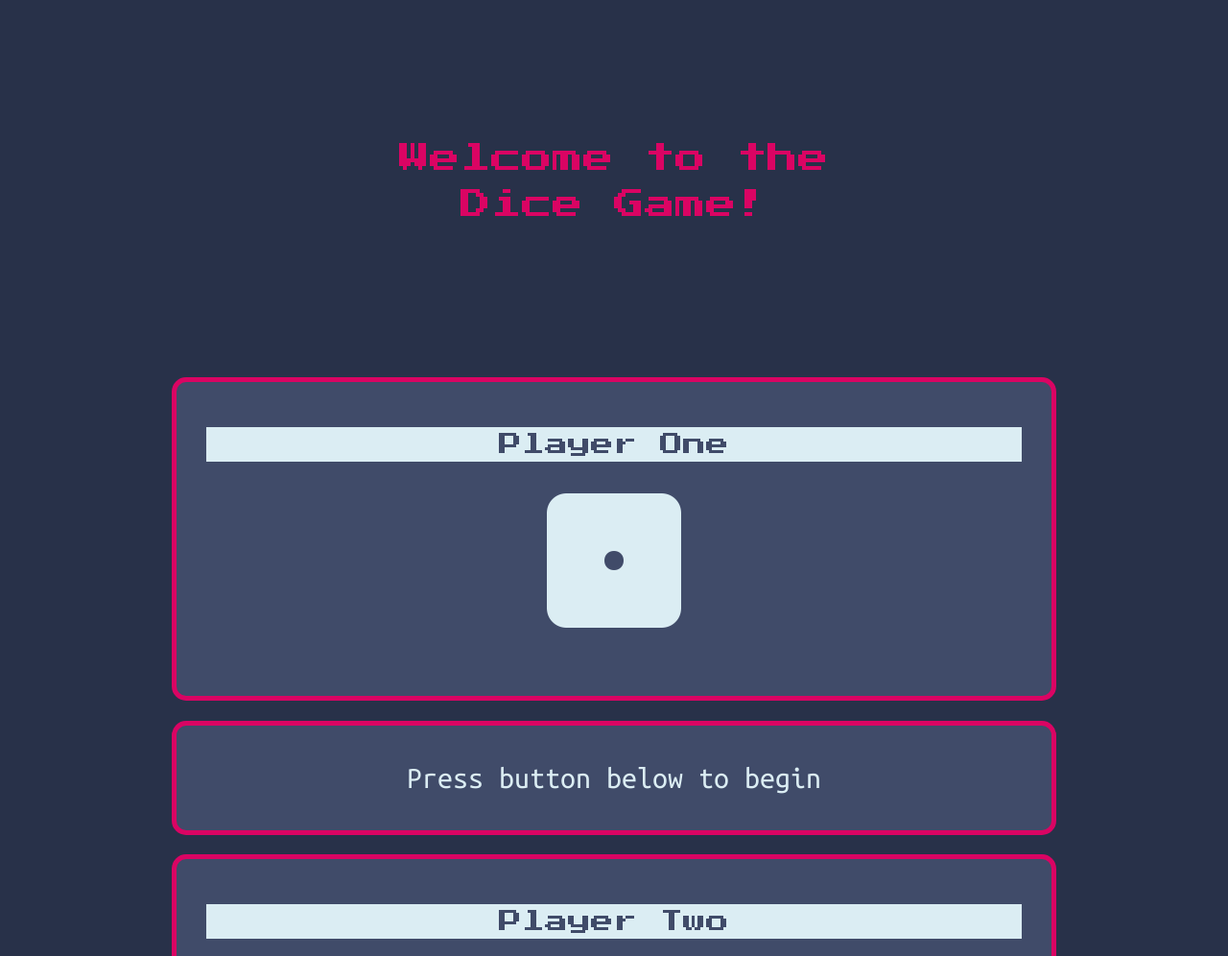
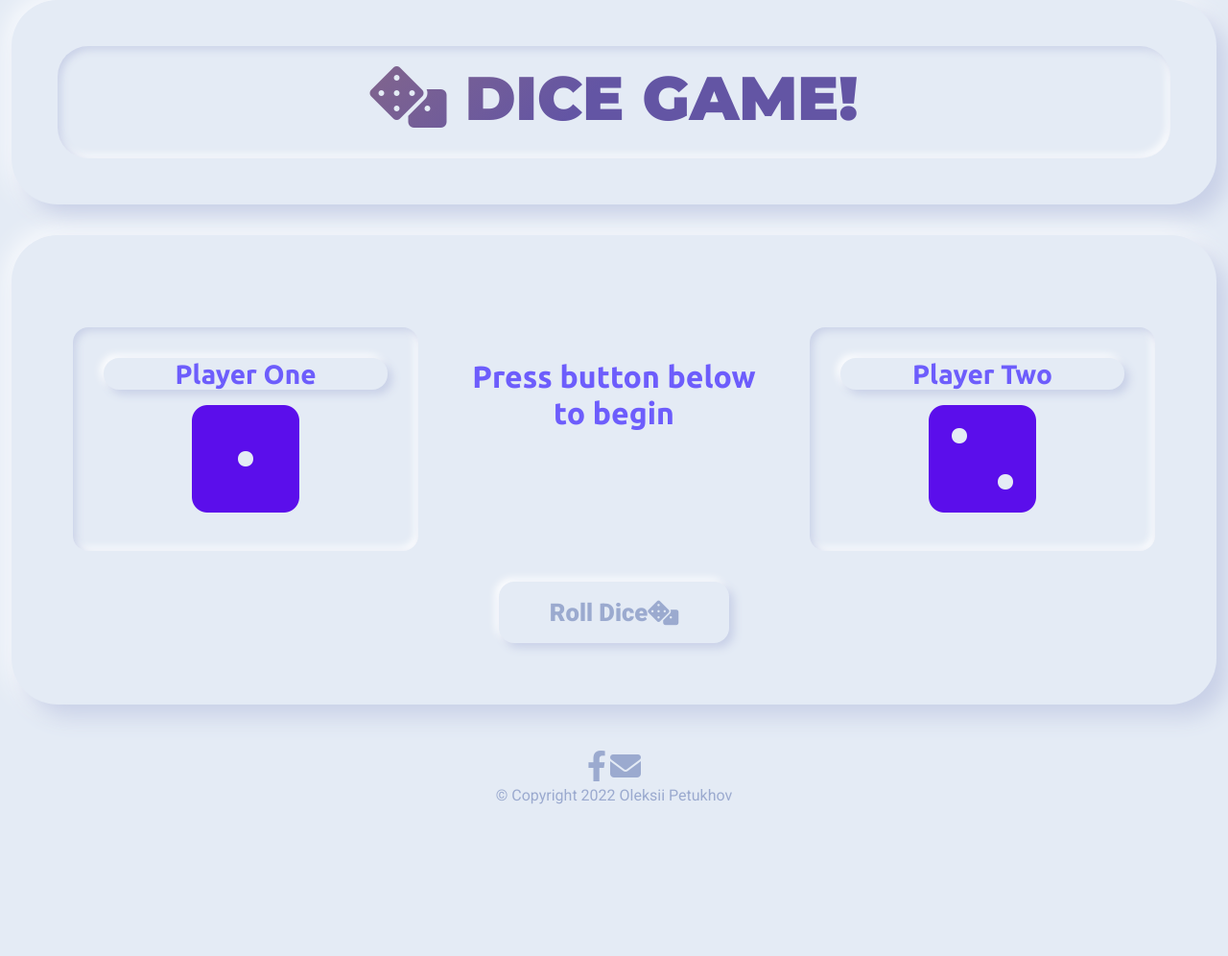
Before and after one commit to a-petukhov/dice, a plain HTML site: page index.html in a window 1280 px wide. Shown: the top 996 px of the page at 96% size. After the commit the page ends 857 px from the top, so only its background shows below. Drawn offline with nearby package versions, Linux system fonts and the light colour scheme.

Commit message:
Updated design & minor improvements in JS
New design
Working JS
CSS needs to be updated along side with HTML

```diff
--- a/index.html
+++ b/index.html
@@ -8,7 +8,7 @@
     <link rel="preconnect" href="https://fonts.googleapis.com" />
     <link rel="preconnect" href="https://fonts.gstatic.com" crossorigin />
     <link
-      href="https://fonts.googleapis.com/css2?family=Press+Start+2P&family=Ubuntu+Mono&display=swap"
+      href="https://fonts.googleapis.com/css2?family=Montserrat:wght@400;900&family=Roboto:wght@400;900&family=Ubuntu:wght@400;700&display=swap"
       rel="stylesheet"
     />
 
@@ -30,68 +30,82 @@
   </head>
 
   <body>
+    <div class="container-fluid background-holder">
       <!-- Header Section -->
-    <section class="container-fluid">
-      <div class="header-title">
-        <h1>
-          Welcome to the <br />
-          <!-- <i class="fa-solid fa-dice fa-bounce"></i> -->
-          Dice Game!
-          <!-- <i class="fa-solid fa-dice fa-bounce"></i> -->
-        </h1>
+      <section class="container-fluid header-section">
+        <div class="header-content">
+          <div class="text">
+            <h1><i class="fa-solid fa-dice"></i> Dice Game!</h1>
+          </div>
         </div>
       </section>
 
       <!-- Dices Section -->
-    <section class="container-fluid">
-      <div class="dice-card">
-        <div class="dice-card-body">
-          <div class="dice-card-header">
-            <h3>Player One</h3>
-          </div>
-
-          <div>
-            <i class="fa-solid fa-dice-one fa-10x dice"></i>
+      <section class="container-fluid dice-section">
+        <div class="row">
+          <div class="col-md-12 d-none d-md-block d-lg-none">
+            <div class="">
+              <div class="dice-header">
+                <h2>Press button below to begin</h2>
               </div>
             </div>
           </div>
 
-      <div class="dice-header">
-        <h2>Press button below to begin</h2>
+          <div class="col-lg-4 col-md-6 col-sm-12">
+            <div class="player-card">
+              <div class="player-card-heading">
+                <h3>Player One</h3>
               </div>
 
-      <div class="dice-card">
-        <div class="dice-card-body">
-          <div class="dice-card-header">
-            <h3>Player Two</h3>
-          </div>
-
-          <div>
-            <i class="fa-solid fa-dice-two fa-10x dice"></i>
+              <div class="player-card-body">
+                <i class="fa-dice-one fa-solid fa-8x dice"></i>
               </div>
             </div>
           </div>
 
-      <div class="dice-button">
-        <button class="btn btn-lg btn-outline-light" onclick="rollDice()">
+          <div class="col-lg-4 d-sm-block d-md-none d-lg-block">
+            <div class="player-card-header">
+              <div class="dice-header">
+                <h2>Press button below to begin</h2>
+              </div>
+            </div>
+          </div>
+
+          <div class="col-lg-4 col-md-6 col-sm-12">
+            <div class="player-card">
+              <div class="player-card-heading">
+                <h3>Player Two</h3>
+              </div>
+              <div class="player-card-body">
+                <i class="fa-dice-two fa-solid fa-8x dice"></i>
+              </div>
+            </div>
+          </div>
+        </div>
+        <div class="dice-button d-flex justify-content-center">
+          <button
+            class="btn btn__secondary"
+            onclick="diceShake(); setTimeout(rollDice, 600);"
+          >
             Roll Dice
-          <i class="fa-regular fa-dice"></i>
+            <i class="fa-solid fa-dice"></i>
           </button>
         </div>
       </section>
 
       <!-- Footer Section -->
-    <footer class="container-fluid">
-      <div class="footer">
+      <footer class="footer">
+        <div class="container-fluid">
           <a href="https://www.facebook.com/petukhov.lx"
-          ><i class="footer-icons fa-brands fa-facebook-f fa-2x"></i
+            ><i class="fa-brands fa-facebook-f fa-2x"></i
           ></a>
           <a href="mailto:petukhov.lx@gmail.com"
-          ><i class="footer-icons fa-solid fa-envelope fa-2x"></i
+            ><i class="fa-solid fa-envelope fa-2x"></i
           ></a>
           <p>© Copyright 2022 Oleksii Petukhov</p>
         </div>
       </footer>
+    </div>
 
     <!-- Bootstrap Bundle -->
     <script
--- a/scripts.js
+++ b/scripts.js
@@ -1,7 +1,7 @@
-var twoDiceIcons = document.querySelectorAll(".dice");
-var firstDiceIcon = twoDiceIcons[0];
-var secondDiceIcon = twoDiceIcons[1];
-var diceHeader = document.querySelector(".dice-header h2");
+var bothDiceIcons = document.querySelectorAll(".dice");
+var firstDiceIcon = bothDiceIcons[0];
+var secondDiceIcon = bothDiceIcons[1];
+var diceHeader = document.querySelectorAll(".dice-header h2");
 var diceHeaderOptions = [
   "Player One Wins!",
   "Player Two Wins!",
@@ -22,22 +22,34 @@ function randomInt(min, max) {
 }
 
 function rollDice() {
-  let firstDiceNumber = diceAnimation(firstDiceIcon);
-  let secondDiceNumber = diceAnimation(secondDiceIcon);
+  let firstDiceNumber = newDice(firstDiceIcon);
+  let secondDiceNumber = newDice(secondDiceIcon);
 
   if (firstDiceNumber === secondDiceNumber) {
-    diceHeader.textContent = diceHeaderOptions[2];
+    diceHeader[0].textContent = diceHeaderOptions[2];
+    diceHeader[1].textContent = diceHeaderOptions[2];
   } else if (firstDiceNumber < secondDiceNumber) {
-    diceHeader.textContent = diceHeaderOptions[1];
+    diceHeader[0].textContent = diceHeaderOptions[1];
+    diceHeader[1].textContent = diceHeaderOptions[1];
   } else {
-    diceHeader.textContent = diceHeaderOptions[0];
+    diceHeader[0].textContent = diceHeaderOptions[0];
+    diceHeader[1].textContent = diceHeaderOptions[0];
+  }
+  clearTimeout();
+}
+
+function newDice(dice) {
+  for (let i = 0; i < diceOptions.length; i++) {
+    dice.classList.remove(diceOptions[i]);
+  }
+  let diceNumber = randomInt(0, 5);
+  dice.classList.add(diceOptions[diceNumber]);
+  dice.classList.remove("fa-shake");
+  return diceNumber;
+}
+
+function diceShake() {
+  for (let j = 0; j < 2; j++) {
+    bothDiceIcons[j].classList.add("fa-shake");
   }
 }
-
-function diceAnimation(dice) {
-  dice.classList.add("fa-shake");
-  dice.classList.remove("fa-dice-one");
-  let diceNumber = randomInt(0, 5);
-  dice.classList.add(diceOptions[diceNumber]);
-  return diceNumber;
-}
--- a/styles.css
+++ b/styles.css
@@ -1,106 +1,171 @@
-body {
-  background-color: #283149;
-  color: #dbedf3;
-  font-family: "Ubuntu Mono", monospace;
-  text-align: center;
+:root {
+  --primary-light: #8abdff;
+  --primary: #6d5dfc;
+  --primary-dark: #5b0eeb;
+
+  --white: #ffffff;
+  --greyLight-1: #e4ebf5;
+  --greyLight-2: #c8d0e7;
+  --greyLight-3: #bec8e4;
+  --greyDark: #9baacf;
 }
 
-h1,
-h2,
+body {
+  background: var(--greyLight-1);
+  text-align: center;
+  font-family: "Roboto", sans-serif;
+}
+
+h1 {
+  font-size: 4rem;
+  font-weight: 700;
+  font-family: "Montserrat", sans-serif;
+}
+
+h2 {
+  color: var(--primary);
+  font-family: "Ubuntu", sans-serif;
+  font-weight: bold;
+}
+
 h3 {
-  color: #da0463;
-  font-family: "Press Start 2P", cursive;
-  font-size: 2rem;
-  line-height: 1.5;
+  color: var(--primary);
+  font-family: "Ubuntu", sans-serif;
+  font-weight: bold;
+}
+
+$shadow: 0.3rem 0.3rem 0.6rem var(--greyLight-2),
+  -0.2rem -0.2rem 0.5rem var(--white);
+$inner-shadow: inset 0.2rem 0.2rem 0.5rem var(--greyLight-2),
+  inset -0.2rem -0.2rem 0.5rem var(--white);
+
+*,
+*::before,
+*::after {
+  margin: 0;
+  padding: 0;
+  box-sizing: inherit;
+}
+
+.container-fluid {
+  background: var(--greyLight-1);
+}
+
+.header-section {
+  border-radius: 3rem;
+  box-shadow: 0.8rem 0.8rem 1.4rem var(--greyLight-2),
+    -0.2rem -0.2rem 1.8rem var(--white);
+  padding: 1rem;
+  align-items: center;
+  margin-bottom: 2rem;
+}
+
+.header-content {
+  border-radius: 2rem;
+  box-shadow: inset 0.2rem 0.2rem 0.5rem var(--greyLight-2),
+    inset -0.2rem -0.2rem 0.5rem var(--white);
+  margin: 2rem;
+  padding: 1rem;
+}
+
+.dice-button {
+  align-items: center;
+}
+
+.dice-section {
+  border-radius: 3rem;
+  box-shadow: 0.8rem 0.8rem 1.4rem var(--greyLight-2),
+    -0.2rem -0.2rem 1.8rem var(--white);
+  padding: 4rem;
+  align-items: center;
+  margin-bottom: 3rem;
+}
+
+.player-card {
+  border-radius: 1rem;
+  box-shadow: inset 0.2rem 0.2rem 0.5rem var(--greyLight-2),
+    inset -0.2rem -0.2rem 0.5rem var(--white);
+  margin: 2rem 0;
+  padding: 2rem;
+}
+
+.player-card-header {
+  margin: 2rem 0;
+  padding: 2rem;
+}
+
+.dice {
+  color: #5b0eeb;
+}
+
+.player-card-heading {
+  border-radius: 1rem;
+  box-shadow: 0.3rem 0.3rem 0.6rem var(--greyLight-2),
+    -0.2rem -0.2rem 0.5rem var(--white);
 }
 
 .btn {
-  color: #da0463;
-  border: 5px solid;
-  border-radius: 15px;
-  border-color: #da0463;
-  font-size: 1.75rem;
-
-  font-family: "Ubuntu Mono", monospace;
+  width: 15rem;
+  height: 4rem;
+  border-radius: 1rem;
+  box-shadow: 0.3rem 0.3rem 0.6rem var(--greyLight-2),
+    -0.2rem -0.2rem 0.5rem var(--white);
+  justify-self: center;
+  display: flex;
+  align-items: center;
+  justify-content: center;
+  cursor: pointer;
+  transition: 0.3s ease;
+  font-weight: bold;
+  font-size: 1.6rem;
 }
 
-.btn:hover {
-  color: #404b69;
-  background-color: #dbedf3;
-  border-color: #404b69;
+.btn__secondary {
+  grid-column: 1 / 2;
+  grid-row: 5 / 6;
+  color: var(--greyDark);
 }
 
-.container-fluid {
-  padding: 3% 10%;
+.btn__secondary:hover {
+  color: var(--primary);
 }
 
-.header-title {
-  padding: 10% 0 5%;
+.btn__secondary:active {
+  box-shadow: inset 0.2rem 0.2rem 0.5rem var(--greyLight-2),
+    inset -0.2rem -0.2rem 0.5rem var(--white);
 }
 
-.dice {
-  color: #dbedf3;
+a {
+  color: var(--greyDark);
 }
 
-.dice-card-body {
-  padding: 6% 3%;
-  position: relative;
+a:hover {
+  color: var(--primary);
 }
 
-.dice-card-body,
-.dice-header {
-  border: 5px solid;
-  border-color: #da0463;
-  border-radius: 15px;
-  background-color: #404b69;
-  margin: 2% 5%;
+p {
+  color: var(--greyDark);
 }
 
-.dice-header h2 {
-  margin-bottom: 0;
+div.text {
+  background: linear-gradient(-45deg, #6355a4, #6355a4, #e89a3e, #e89a3e);
+  background-size: 300%;
+  text-transform: uppercase;
+  -webkit-background-clip: text;
+  -webkit-text-fill-color: transparent;
+  animation: flow 15s ease-in-out infinite;
+  -moz-animation: flow 15s ease-in-out infinite;
+  -webkit-animation: flow 15s ease-in-out infinite;
 }
 
-.dice-header {
-  font-size: 1.75rem;
-  line-height: 1;
-  padding: 3% 1%;
+@keyframes flow {
+  0% {
+    background-position: 0 50%;
+  }
+  50% {
+    background-position: 100% 50%;
+  }
+  100% {
+    background-position: 0 50%;
+  }
 }
-
-.dice-header h2 {
-  color: #dbedf3;
-  font-family: "Ubuntu Mono", monospace;
-}
-
-.dice-card-header h3 {
-  color: #404b69;
-  background-color: #dbedf3;
-  font-size: 1.5rem;
-  position: relative;
-  bottom: 15px;
-}
-
-.dice-button {
-  padding: 3% 0;
-}
-
-.fa-shake {
-  --fa-animation-duration: 2s;
-  --fa-animation-iteration-count: 1;
-}
-
-.footer {
-  font-size: 1.25rem;
-  padding-top: 50px;
-}
-
-.footer i {
-  margin: 1.5rem 1rem;
-}
-
-.footer a {
-  color: #dbedf3;
-}
-
-.footer a:hover {
-  color: #da0463;
-}
```
Lines whose indentation alone changed are shown as unchanged.
